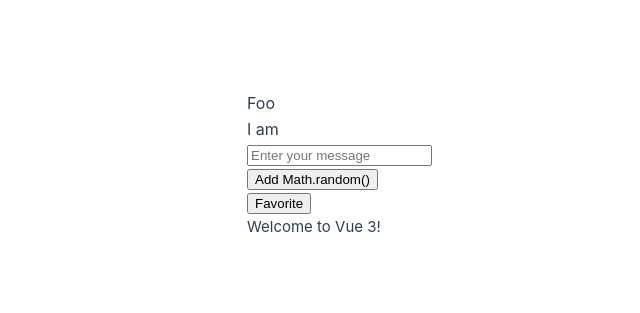
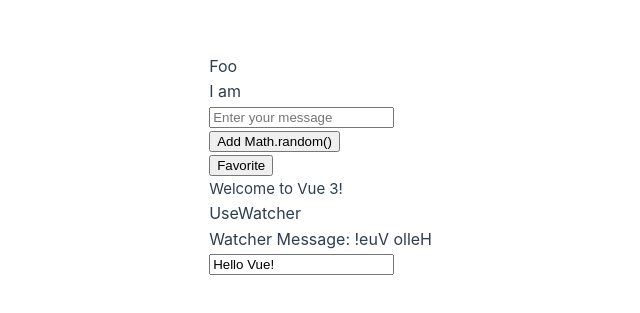
Before and after one commit to liweinan/play-vue, a Vue app: page / in a window 1280 px wide. Shown: the part 235-548 px from the top of the page, without its empty margins (208-848 px from the left). Built offline with nearby package versions, Linux system fonts and the light colour scheme.

Commit message:
add watcher message

```diff
--- a/src/App.vue
+++ b/src/App.vue
@@ -2,6 +2,7 @@
 import {RouterLink, RouterView} from 'vue-router'
 import Foo from './Foo.vue'
 import Comp from './Comp.vue'
+import Watcher from './UseWatcher.vue'
 
 // https://www.w3schools.com/vue/showvue.php?filename=demo_emit_3
 // import HelloWorld from './components/HelloWorld.vue'
@@ -29,6 +30,7 @@ function add(event, num) {
 
       <Foo @toggle-favorite="receiveEmit" @add="add"/>
       <Comp/>
+      <Watcher/>
     </div>
   </header>
 
--- /dev/null
+++ b/src/UseWatcher.vue
@@ -0,0 +1,27 @@
+<template>
+  <h2 class="heading">UseWatcher</h2>
+  <h2 class="heading">Watcher Message: {{ reversedWatcherMessage }}</h2>
+  <p><input v-model="watcherMessage" type="text" placeholder="Enter your message"/></p>
+</template>
+
+<script lang="ts">
+import {defineComponent} from 'vue'
+
+export default defineComponent({
+  name: 'MyWatcherComp',
+  data() {
+    return {
+      watcherMessage: 'Hello Vue!',
+      reversedWatcherMessage: 'Hello Vue!'.split('').reverse().join('')
+    }
+  },
+  watch: {
+    watcherMessage(newValue: string, oldValue: string) {
+      console.log("oldValue -> " + oldValue)
+      this.reversedWatcherMessage = newValue.split('').reverse().join('')
+    }
+  }
+})
+</script>
+<script setup lang="ts">
+</script>
```
